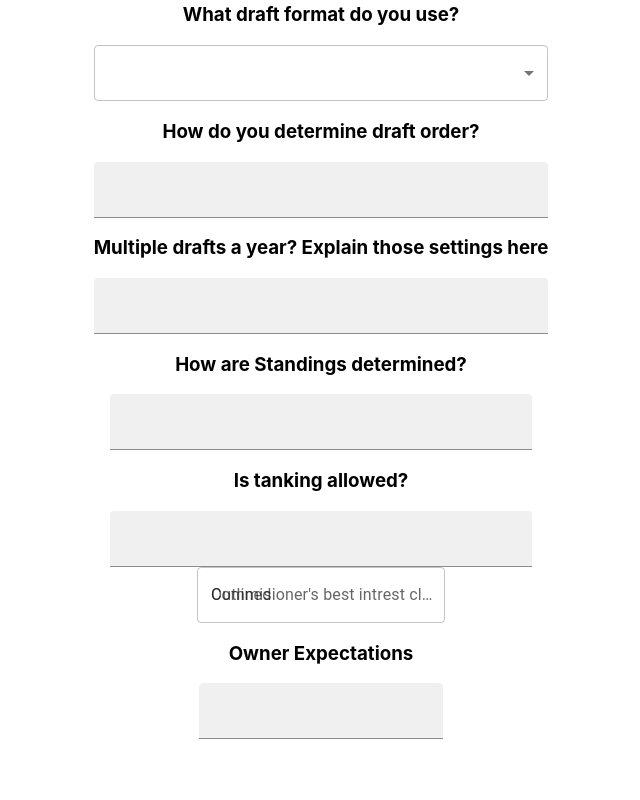
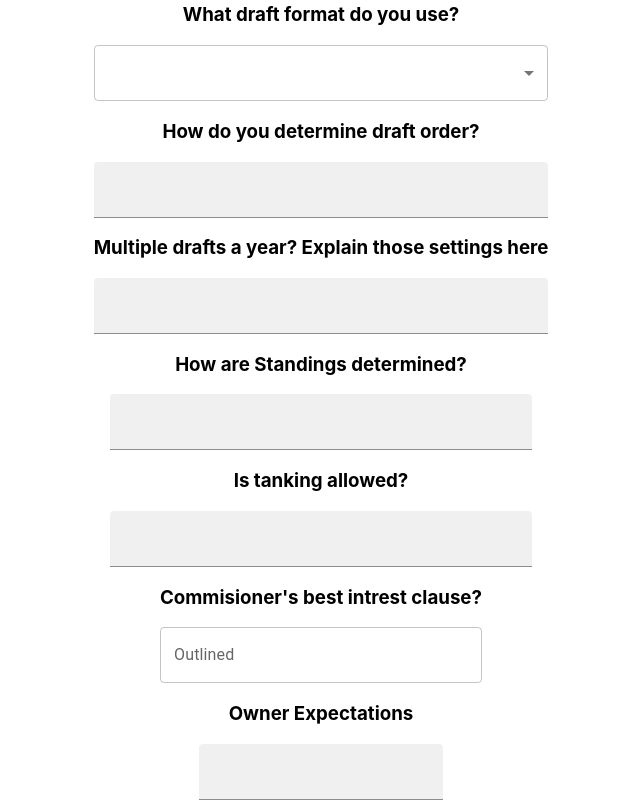
Before and after one commit to AMess33/FantasyBL, a React (Create React App) app: page / in a window 1280 px wide. Shown: the part 4880-5680 px from the top of the page, without its empty margins (319-959 px from the left). Before the commit the page ends 5619 px from the top, so only its background shows below. Built offline with nearby package versions, Linux system fonts and the light colour scheme.

Commit message:
update material component in commish

```diff
--- a/src/components/GeneralSettings/commish.jsx
+++ b/src/components/GeneralSettings/commish.jsx
@@ -1,11 +1,11 @@
 import React from "react";
-import { FormControl, TextField, Box, InputLabel } from "@mui/material";
+import { FormControl, TextField, Box } from "@mui/material";
 
 function Commish(props) {
   return (
     <Box>
       <FormControl>
-        <InputLabel>Commisioner's best intrest clause?</InputLabel>
+        <h3>Commisioner's best intrest clause?</h3>
         <TextField id="outlined-basic" label="Outlined" variant="outlined" />
       </FormControl>
     </Box>
```
